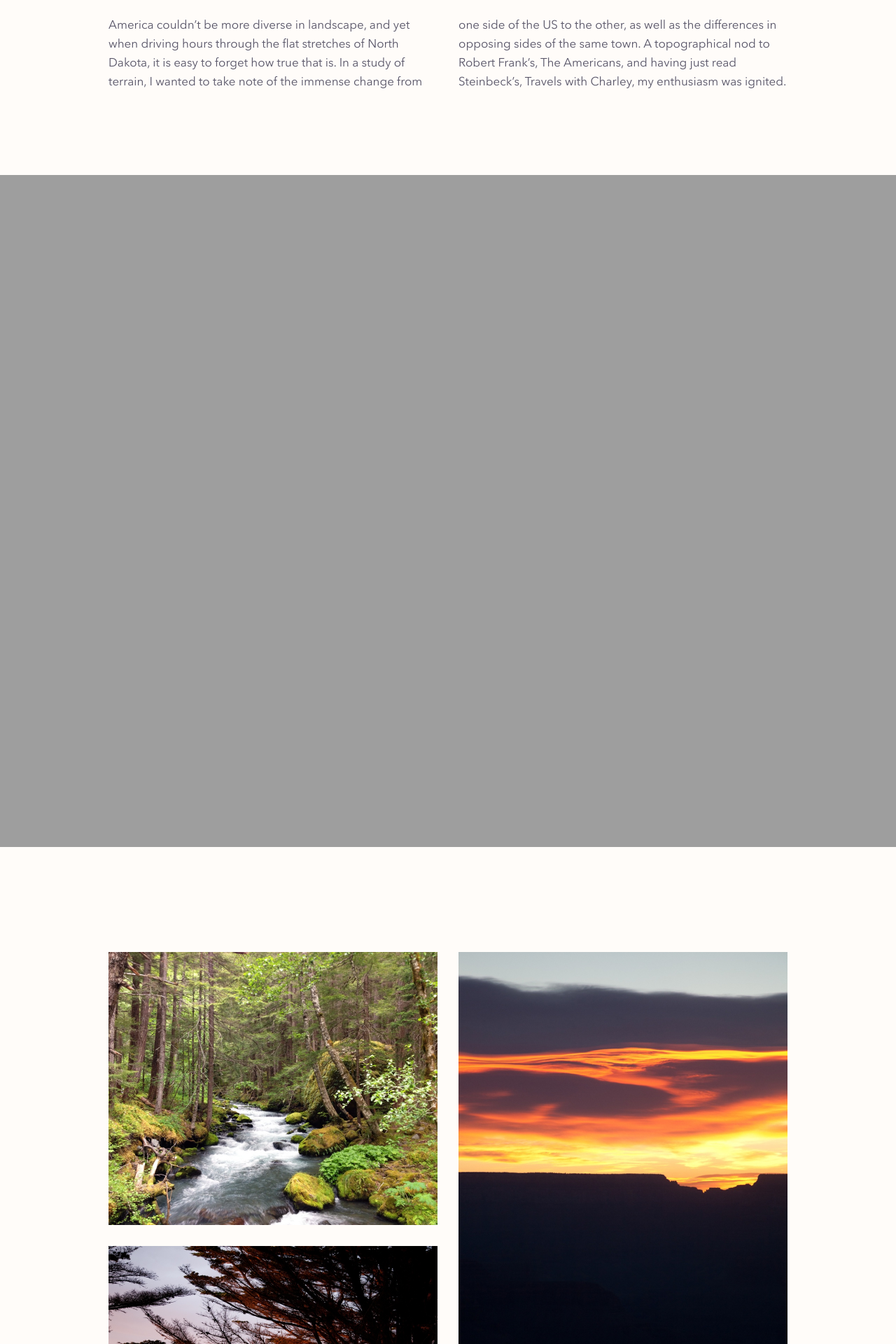
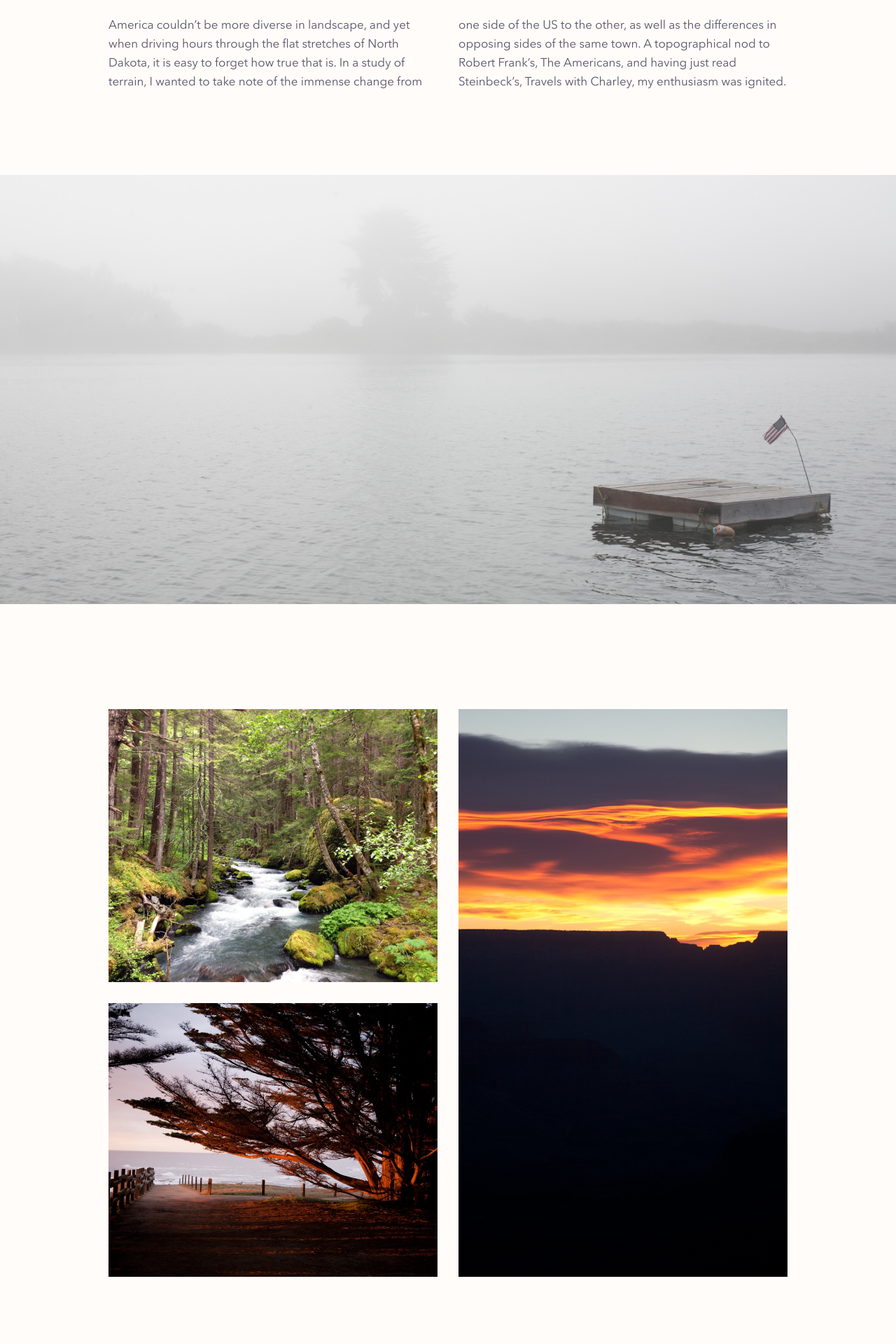
Before and after one commit to jessbottali/jessicabottali.com, a Jekyll site: the page built from projects/across-america/index.html, in a window 1280 px wide. Shown: the part 315-2235 px from the top of the page at 70% size. Built offline with Jekyll 4.4.1, drawn with Linux system fonts in a browser that asks for light colours; comment, search, counter and statistics services are not loaded.

Commit message:
Update index.html

```diff
--- a/projects/across-america/index.html
+++ b/projects/across-america/index.html
@@ -13,7 +13,7 @@ title: "Soil and Pavement: Across America"
        when driving hours through the flat stretches of North Dakota, it is easy to forget how true that is. In a study of terrain, I wanted to take note of the immense change from one side of the US to the other, as well as the differences in opposing sides of the same town. A topographical nod to Robert Frank’s, The Americans, and having just read Steinbeck’s, Travels with Charley, my enthusiasm was ignited.
   </div>
 </article>
-<img src="./images/USA-5@2x.jpg" class="ProjectImage full" />
+<img src="./images/USA-1@2x.jpg" class="ProjectImage full" />
 <div class="Container">
   <div class="Grid gutters">
     <div class="Grid-cell u-6of12">
@@ -25,7 +25,7 @@ title: "Soil and Pavement: Across America"
     </div>
   </div>
 </div>
-<img src="./images/USA-1@2x.jpg" class="ProjectImage full" />
+<img src="./images/USA-5@2x.jpg" class="ProjectImage full" />
 <div class="Container">
   <div class="Grid gutters">
     <div class="Grid-cell">
```
